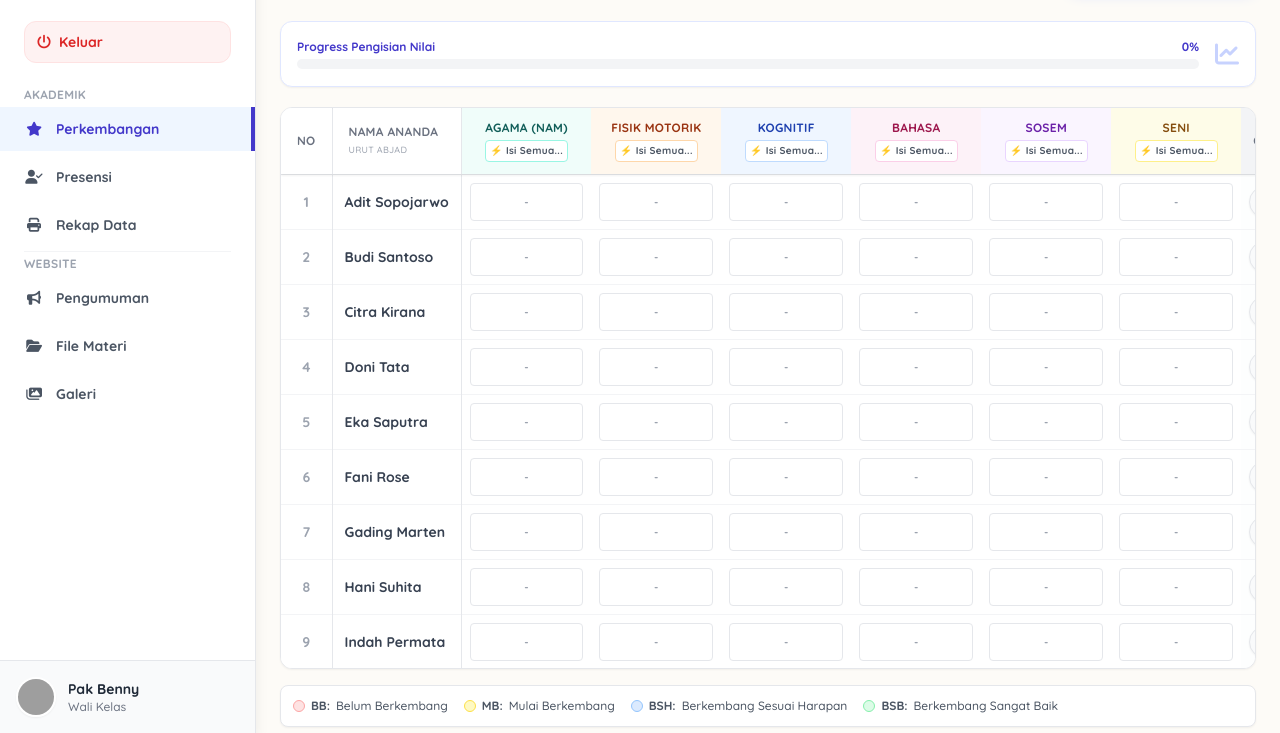
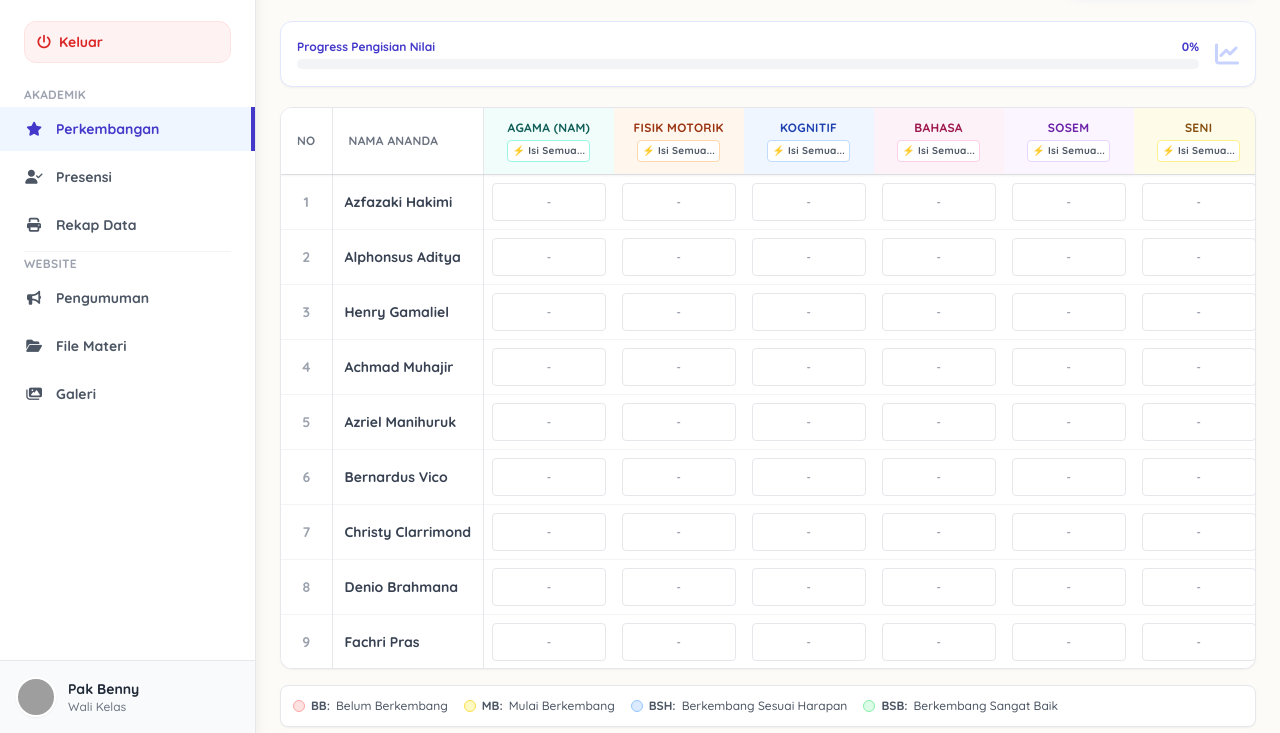
Before and after one commit to AzfazakiHakimi/web-tk-haluoleo, a website: page update.html in a window 1280 px wide. Shown: the part 67-800 px from the top of the page. Drawn offline with nearby package versions, Linux system fonts and the light colour scheme; grey boxes are pictures that could not be loaded.

Commit message:
Update Nama Siswa

```diff
--- a/update.html
+++ b/update.html
@@ -138,7 +138,6 @@
                                     <th class="p-4 w-12 text-center border-b sticky-col border-r">No</th>
                                     <th class="p-4 w-64 border-b sticky-col-2 border-r shadow-md">
                                         Nama Ananda
-                                        <span class="block text-[9px] text-gray-400 font-normal mt-0.5">Urut Abjad</span>
                                     </th>
                                     <th class="p-3 min-w-[130px] text-center border-b bg-teal-50 group hover:bg-teal-100 transition cursor-pointer relative">
                                         <div class="flex flex-col items-center">
@@ -433,8 +432,8 @@
 
     <script>
         // --- DATA DUMMY ---
-        const siswaKelasA = ["Adit Sopojarwo", "Budi Santoso", "Citra Kirana", "Doni Tata", "Eka Saputra", "Fani Rose", "Gading Marten", "Hani Suhita", "Indah Permata", "Joko Anwar"];
-        const siswaKelasB = ["Kevin Julio", "Luna Maya", "Mawar Eva", "Nando Putra", "Opick Tombo", "Putri Delina", "Qory Gore", "Raffi Ahmad", "Sule Prikitiw", "Tora Sudiro"];
+        const siswaKelasA = ["Azfazaki Hakimi", "Alphonsus Aditya", "Henry Gamaliel", "Achmad Muhajir", "Azriel Manihuruk", "Bernardus Vico", "Christy Clarrimond", "Denio Brahmana", "Fachri Pras", "Fathan Zahir"];
+        const siswaKelasB = ["Hezekiel Sitepu", "Manasseh Simamora", "Zaky Pradana", "Randy Mahendra", "Budi Setiawan", "William Gunawan", "Muhammad Wisnu", "Najwa Aisyah", "Adinda Putri", "Galuh Ayu"];
 
         let notesData = {};
         let currentClass = 'A';
```
Also changed, not shown: pantau.html (+1 -1 lines).
